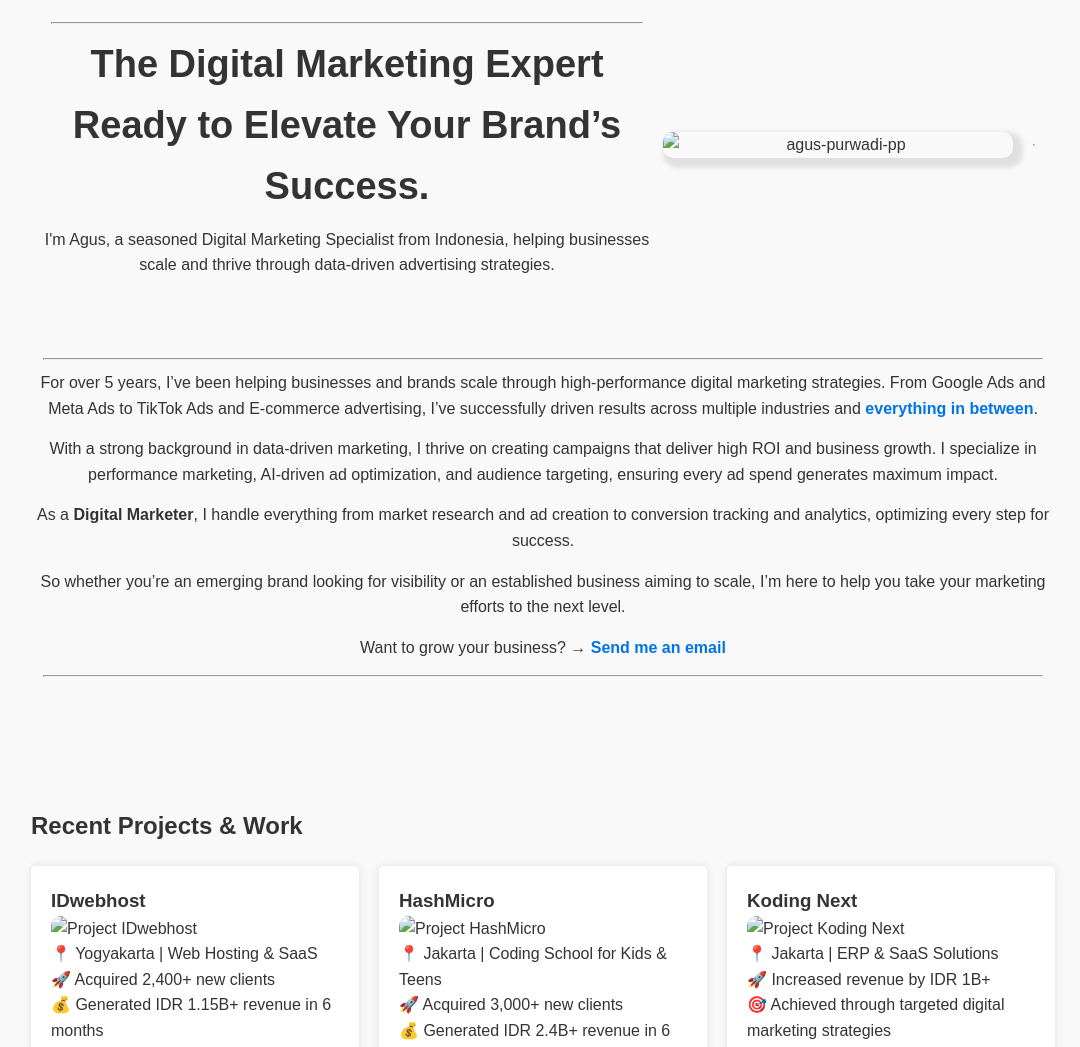
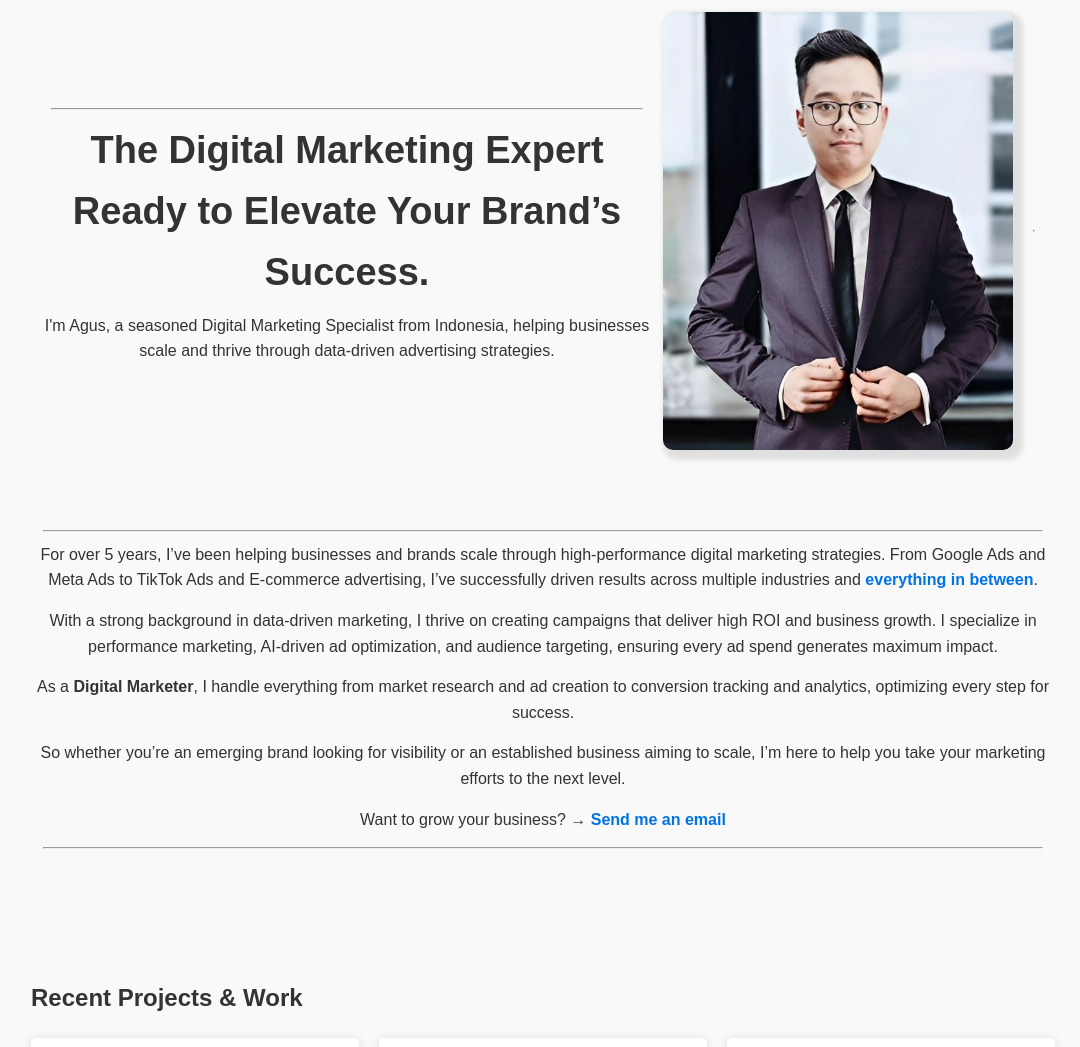
Before and after one commit to revou-fsse-feb25/milestone-1-agusadico, a plain HTML site: page index.html in a window 1280 px wide. Shown: the part 200-1247 px from the top of the page, without its empty margins (97-1177 px from the left). Drawn offline with Linux system fonts and the light colour scheme; the site is published under a folder, as on GitHub Pages, so addresses that start at the root find nothing.

Commit message:
Update 1: Project Module 1 Assignment

```diff
--- a/index.html
+++ b/index.html
@@ -33,7 +33,7 @@
                      <p>I'm Agus, a seasoned Digital Marketing Specialist from Indonesia, helping businesses scale and thrive through data-driven advertising strategies.</p>
                 </div>
                 <div class="container-img">
-                     <img src="/images/agus-pp.jpg" alt="agus-purwadi-pp">
+                     <img src="images/agus-pp.jpg" alt="agus-purwadi-pp">
                 </div>
                      <hr>
             </div>
@@ -56,7 +56,7 @@
                     <article class="project">
                         <h3>IDwebhost</h3>
                         <div class="container-img">
-                            <img src="/images/idwebhost.jpg" alt="Project IDwebhost" class="project-work">
+                            <img src="images/idwebhost.jpg" alt="Project IDwebhost" class="project-work">
                         </div>
                         <p>📍 Yogyakarta | Web Hosting & SaaS</p>
                         <p>🚀 Acquired 2,400+ new clients</p>
@@ -65,7 +65,7 @@
                     <article class="project">
                         <h3>HashMicro</h3>
                         <div class="container-img">
-                            <img src="/images/hashmicro.jpg" alt="Project HashMicro" class="project-work">
+                            <img src="images/hashmicro.jpg" alt="Project HashMicro" class="project-work">
                         </div>
                         <p>📍 Jakarta | Coding School for Kids & Teens</p>
                         <p>🚀 Acquired 3,000+ new clients</p>
@@ -74,7 +74,7 @@
                     <article class="project">
                         <h3>Koding Next</h3>
                         <div class="container-img">
-                            <img src="/images/kodingnext.jpg" alt="Project Koding Next" class="project-work">
+                            <img src="images/kodingnext.jpg" alt="Project Koding Next" class="project-work">
                         </div>
                         <p>📍 Jakarta | ERP & SaaS Solutions</p>
                         <p>🚀 Increased revenue by IDR 1B+</p>
```
Also changed, not shown: thank-you.html (+1 -1 lines).
